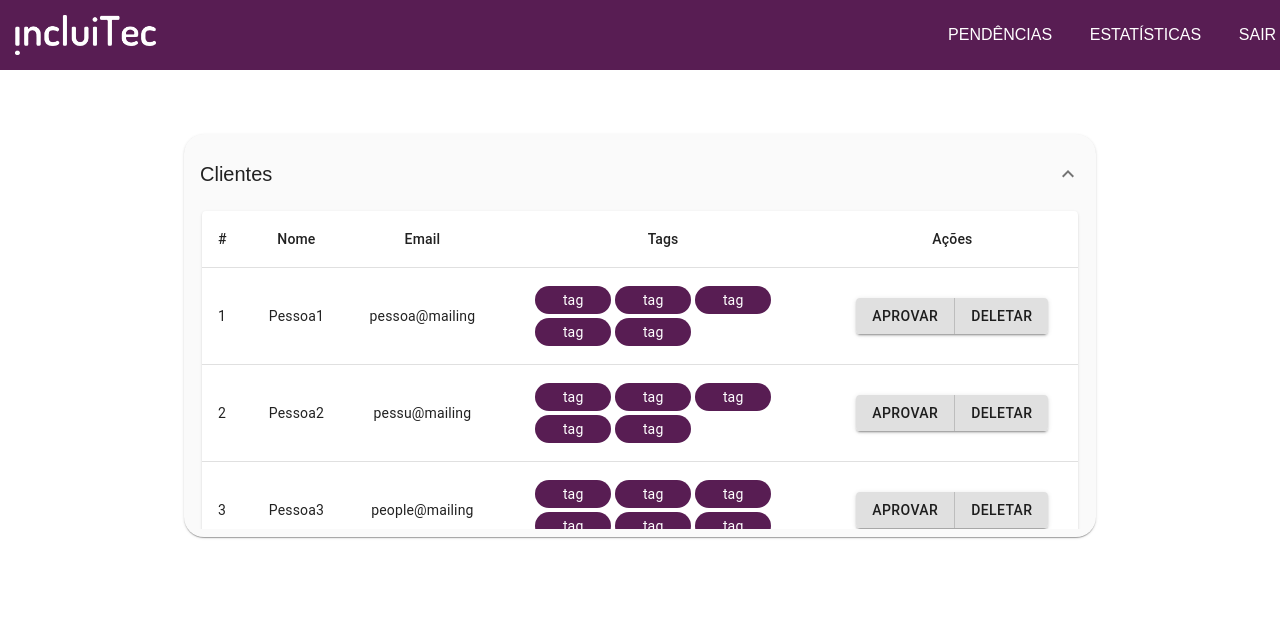
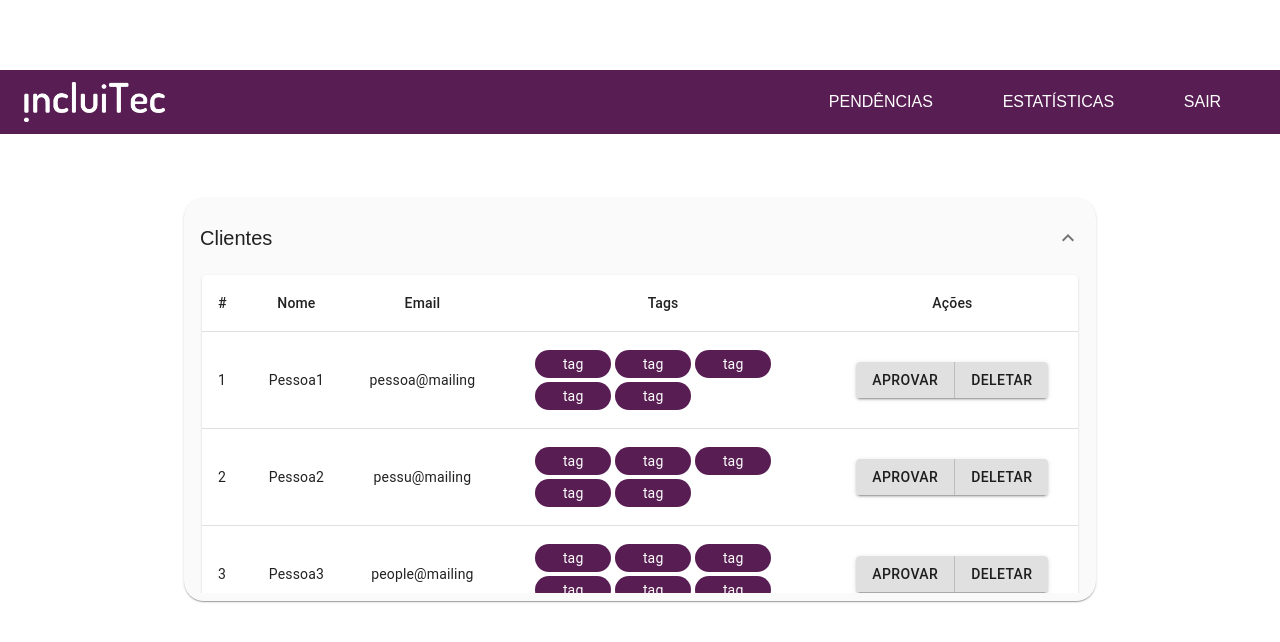
Before and after one commit to IncluiTech/incluitech-frontend, a React (Create React App) app: page / in a window 1280 px wide. Shown: the top 642 px of the page. Built offline with nearby package versions, Linux system fonts and the light colour scheme.

Commit message:
Usar toolbar no header.

```diff
--- a/src/components/generics/ITHeader/ITHeader.jsx
+++ b/src/components/generics/ITHeader/ITHeader.jsx
@@ -1,10 +1,11 @@
 import React from 'react'
 import Logo from '../../../assets/logo.png'
 import './ITHeader.scss'
+import { Toolbar } from '@material-ui/core'
 
 export const ITHeader = () => {
   return (
-    <div className="ITHeader">
+    <Toolbar className="ITHeader">
       <div className="ITHeader__image--container">
         <img src={Logo} alt="IncluiTec Logo" className="ITHeader__image" />
       </div>
@@ -13,6 +14,6 @@ export const ITHeader = () => {
         <a>Estatísticas</a>
         <a>Sair</a>
       </div>
-    </div>
+    </Toolbar>
   )
 }
--- a/src/components/generics/ITHeader/ITHeader.scss
+++ b/src/components/generics/ITHeader/ITHeader.scss
@@ -1,16 +1,7 @@
 @import '../../../App.scss';
 
 .ITHeader {
-	width: 100vw;
-	position: fixed;
-	top: 0;
-	margin: 0;
   background-color: $primary-color;
-	padding: 15px;
-	display: flex;
-	justify-content: space-between;
-	align-items: center;
-	z-index: 999;
 
   &__image {
     &--container {
@@ -25,7 +16,7 @@
     cursor: pointer;
     display: flex;
     justify-content: space-around;
-		flex: 2;
+    flex: 3;
     color: white;
     text-transform: uppercase;
     font-weight: 500;
```
Lines whose indentation alone changed are shown as unchanged.
